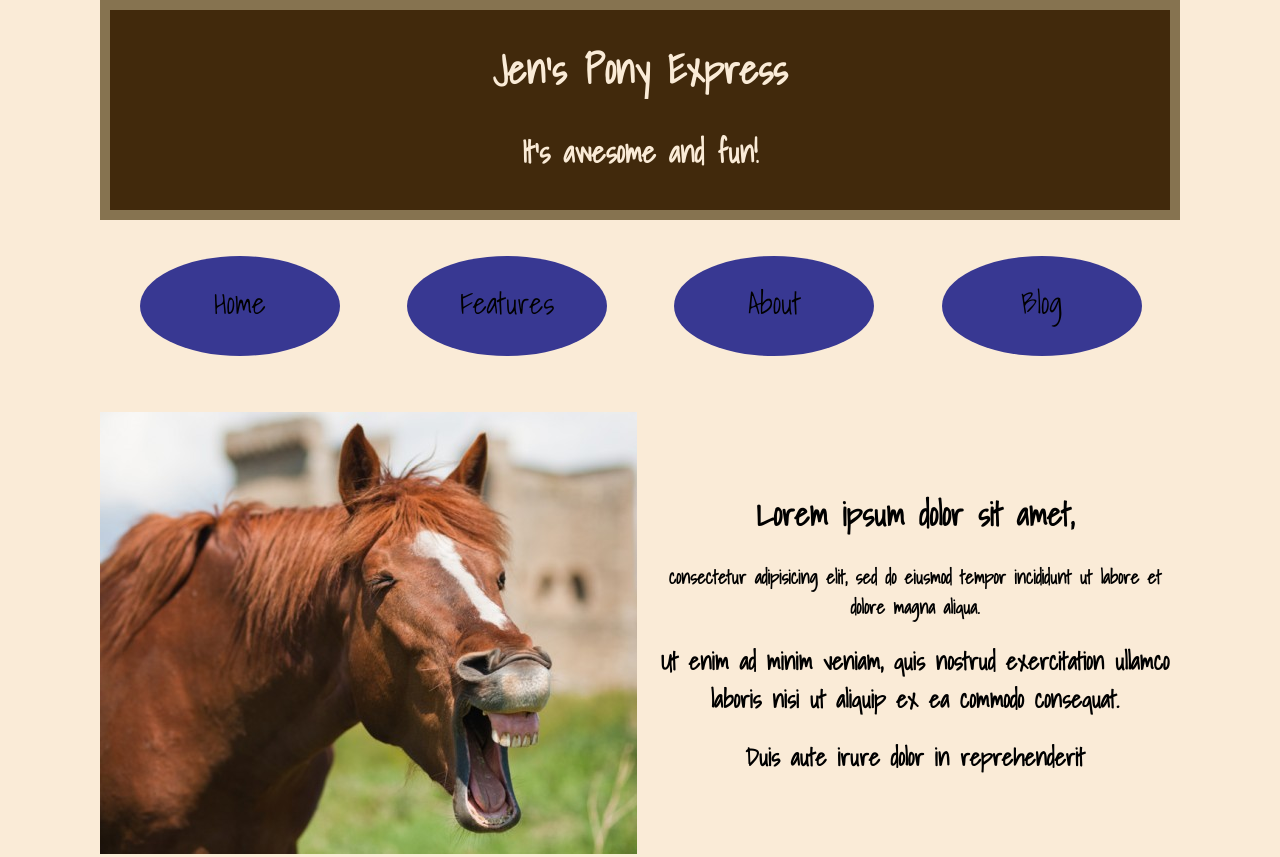
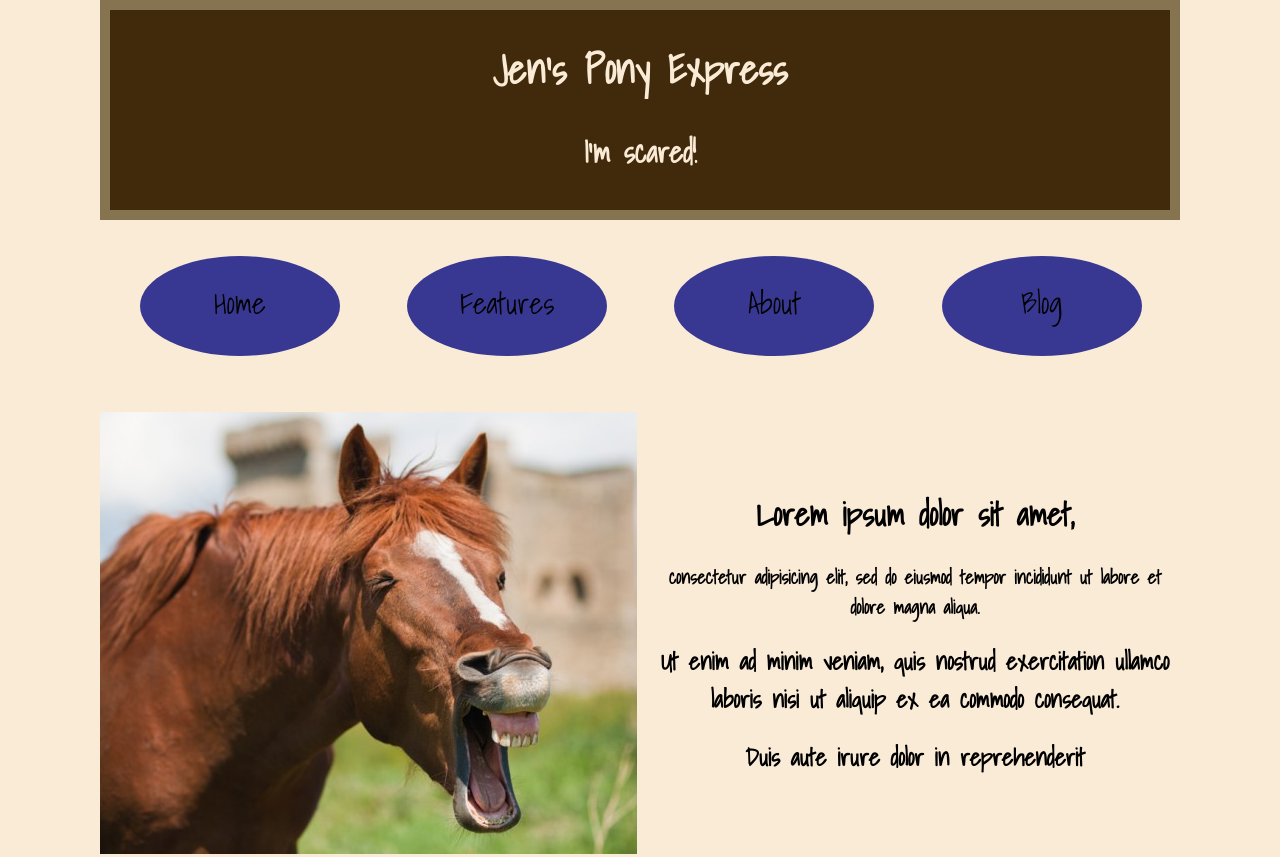
Before and after one commit to jennifermmiller/firsthomework, a plain HTML site: page index.html in a window 1280 px wide. Shown: the top 857 px of the page. Drawn offline with Linux system fonts and the light colour scheme.

Commit message:
Changed header

```diff
--- a/index.html
+++ b/index.html
@@ -9,7 +9,7 @@
   <div class="container">
     <div class="header">
         <h1>Jen's Pony Express</h1>
-        <h2>It's awesome and fun!</h2>
+        <h2>I'm scared!</h2>
     </div>
 
       <div class="nav">
```
